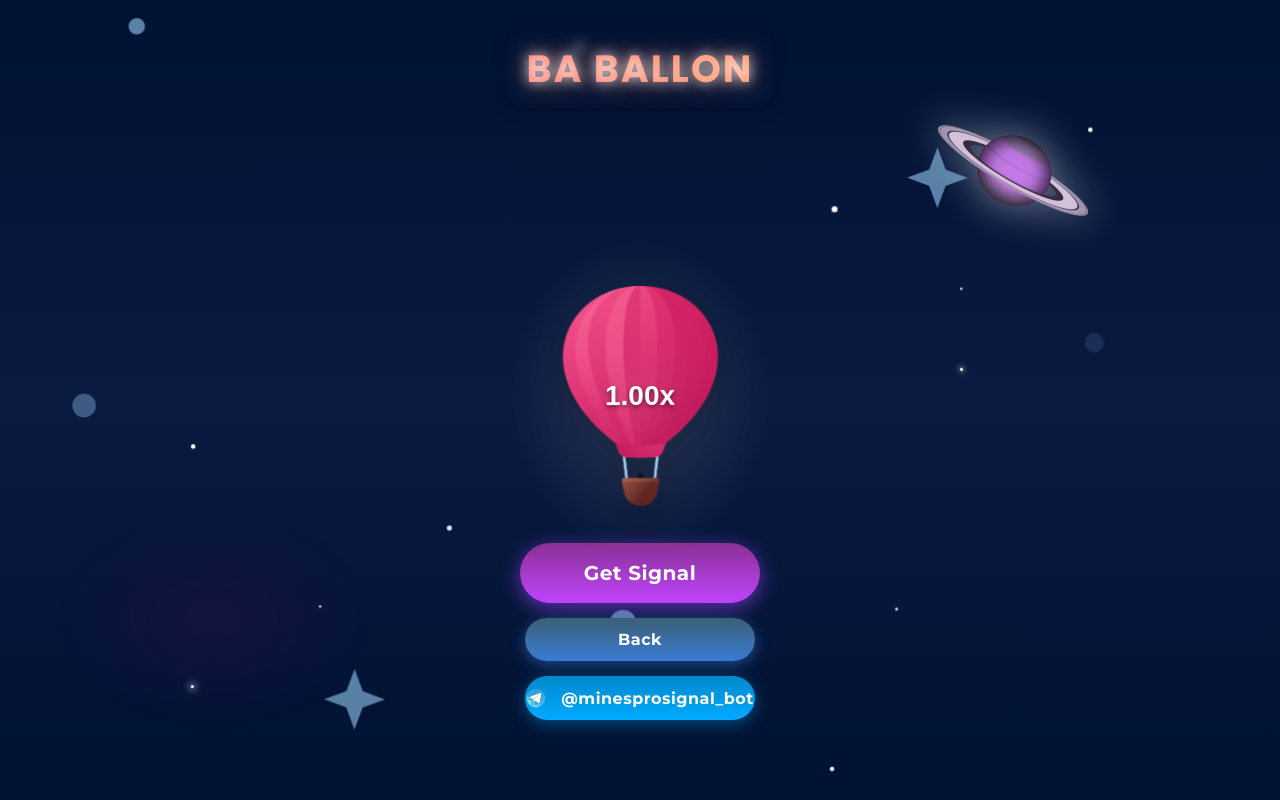
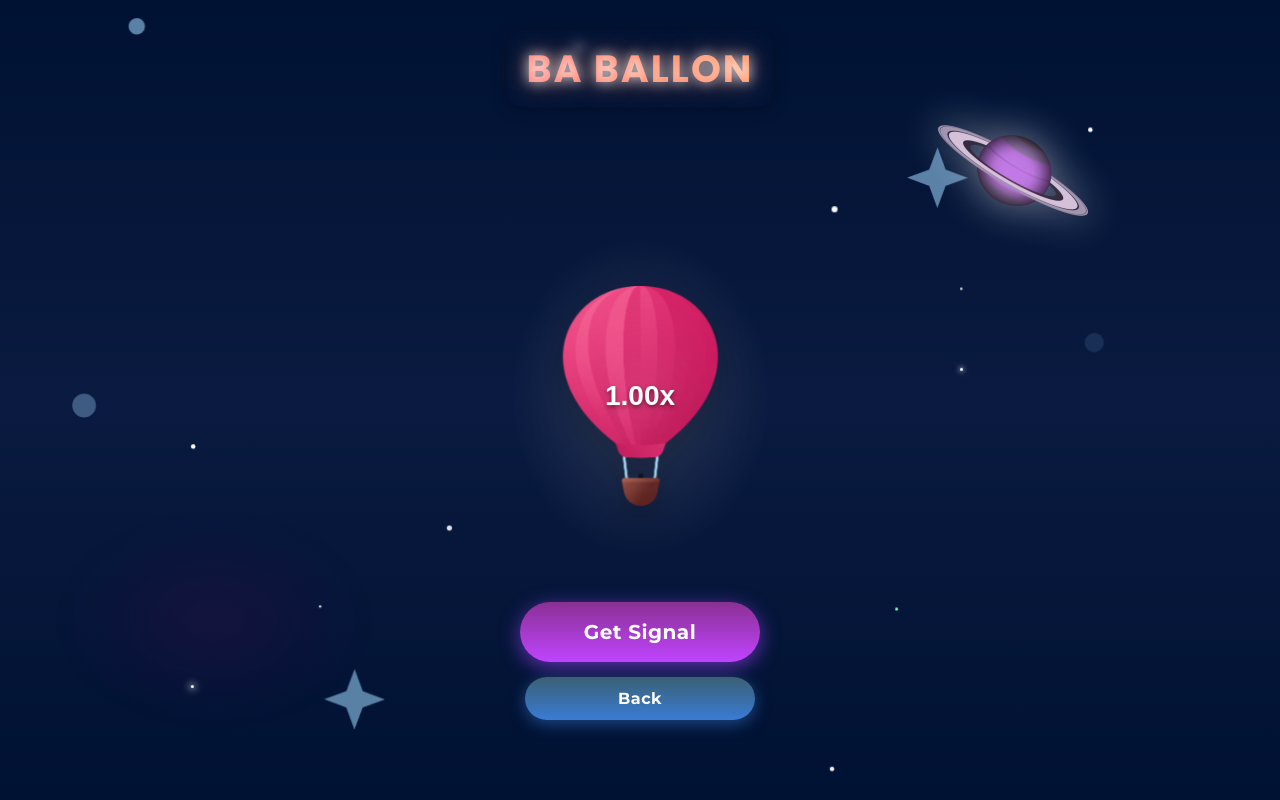
Before and after one commit to satanaxbox-bot/wwwdoubleyou, a plain HTML site: page ba/index.html in a window 1280 px wide. Drawn offline with Linux system fonts and the light colour scheme.

Commit message:
Update webka files

```diff
--- a/ba/index.html
+++ b/ba/index.html
@@ -61,10 +61,7 @@
         <div class="buttons-container">
             <button id="predictButton">Get Signal</button>
             <a onclick="history.back()" id="backButton" class="button">Back</a>
-            <a href="https://t.me/minesprosignal_bot" id="telegramButton" class="button">
-                <img src="tg.png" alt="Telegram" class="tg-icon">
-                <span>@minesprosignal_bot</span>
-            </a>
+
         </div>
     </div>
     <script src="script.js"></script>
```
